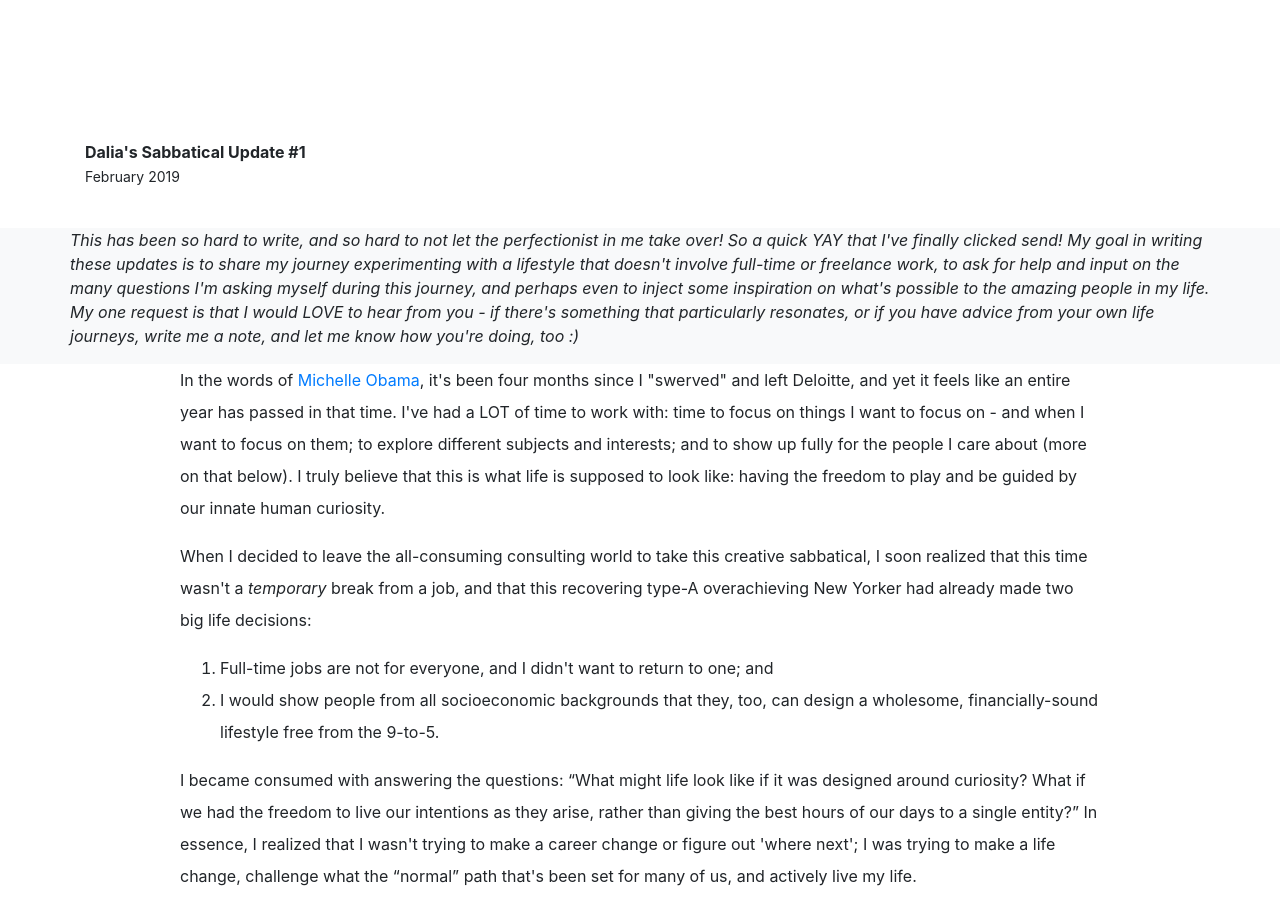
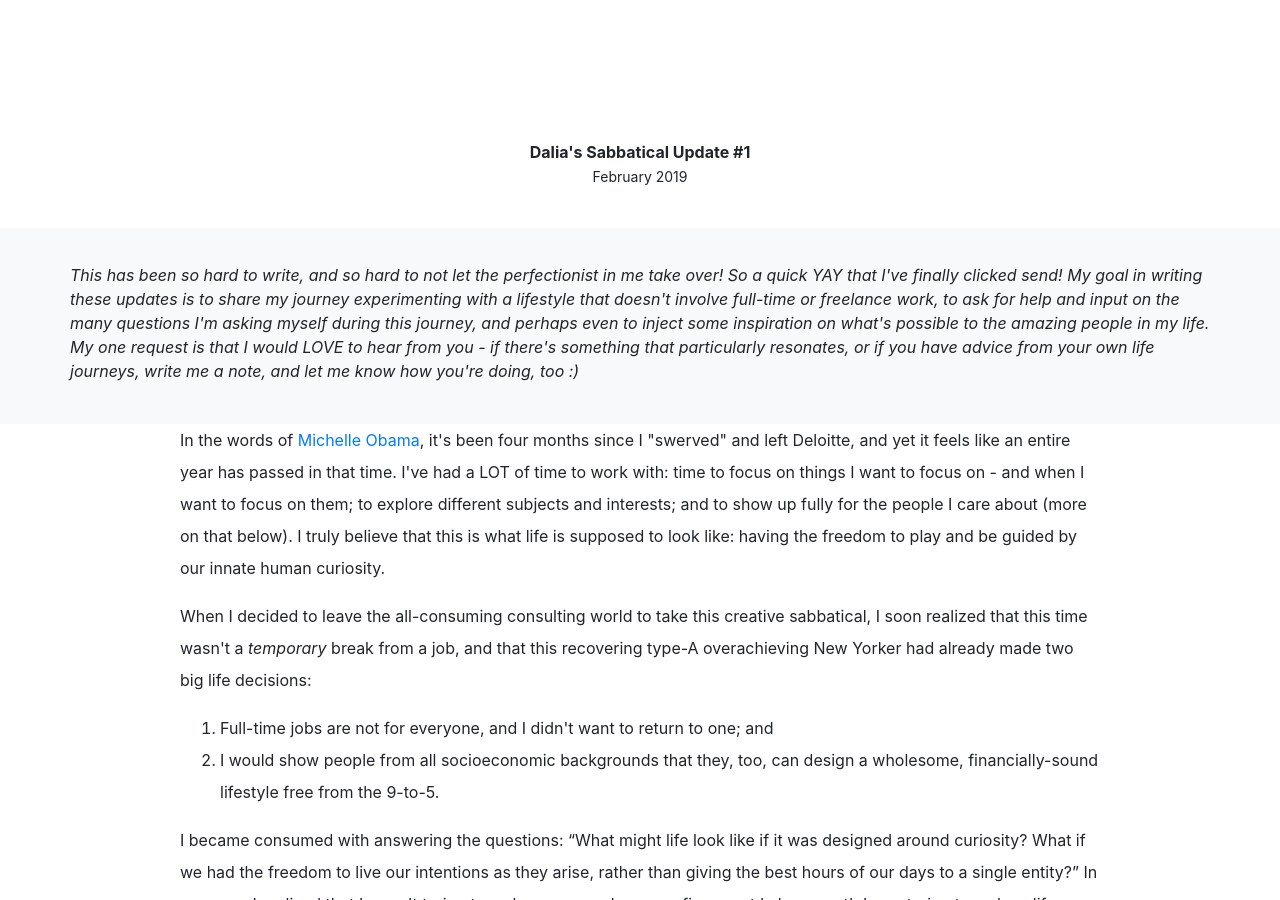
Before and after one commit to dalkat/dalkat.github.io, a Jekyll site: the page built from update-1.md, in a window 1280 px wide and 900 px high. Built offline with Jekyll 4.4.1, drawn with Linux system fonts in a browser that asks for light colours; nearby versions of some CDN libraries; some web fonts are replaced; library files that are not in the unit come from our copies.

Commit message:
blog 1.1.7

```diff
--- a/_layouts/update-1.html
+++ b/_layouts/update-1.html
@@ -10,14 +10,14 @@ layout: default-sub
     <header class="longtext">
 
       <div class="container" style="padding-top:100px;">
-              <div class="intro-text" style="display:block; text-align:left; padding:40px 0;">
+              <div class="intro-text" style="display:block; text-align:center; padding:40px 0;">
               <div class="intro-lead-in"><b>Dalia's Sabbatical Update #1</b><br><small>February 2019</small>
               </div></div>
         </div>
     </header>
 
 
-    <section class="blog bg-light">
+    <section class="blog bg-light" style="padding-top:35px;padding-bottom:25px;">
       <div class="container">
         <div class="row">
             <p><i>This has been so hard to write, and so hard to not let the perfectionist in me take over! So a quick YAY that I've finally clicked send! My goal in writing these updates is to share my journey experimenting with a lifestyle that doesn't involve full-time or freelance work, to ask for help and input on the many questions I'm asking myself during this journey, and perhaps even to inject some inspiration on what's possible to the amazing people in my life. My one request is that I would LOVE to hear from you - if there's something that particularly resonates, or if you have advice from your own life journeys, write me a note, and let me know how you're doing, too :)</i></p>
```
